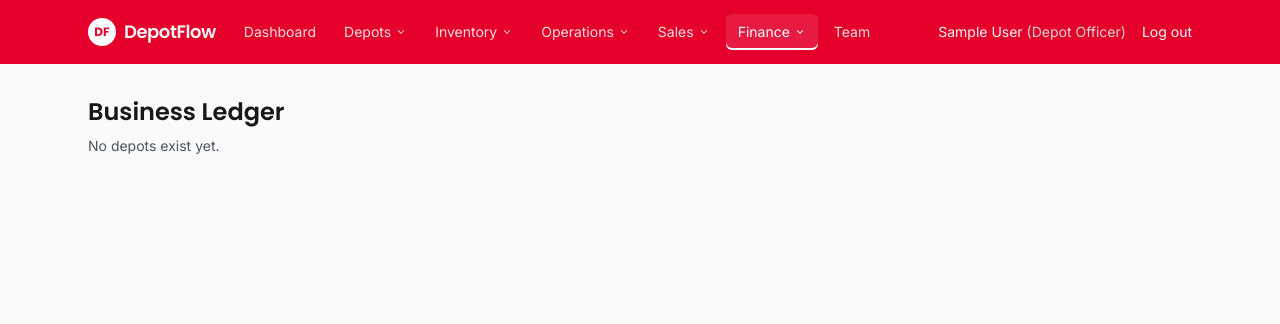
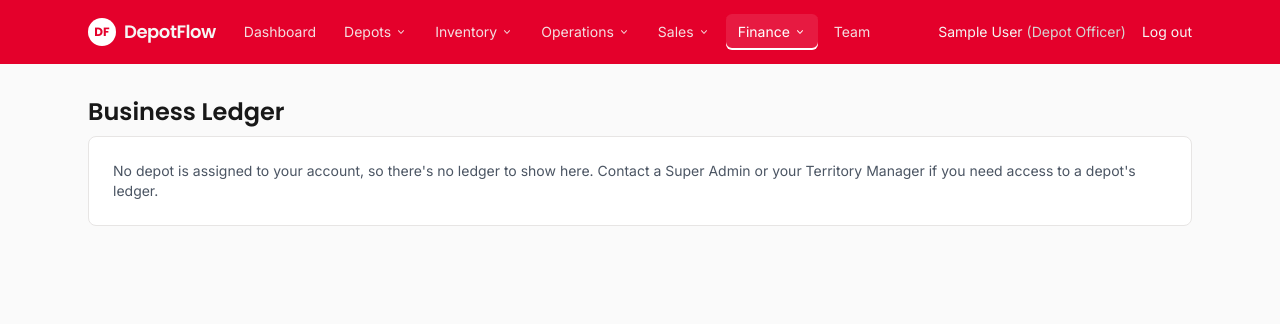
Before and after one commit to 1Noobee/DepotFlow, a Django app: page /finance/ledger/ in a window 1280 px wide. Shown: the top 324 px of the page. Run offline with Django 5.2, Linux system fonts and the light colour scheme; the visitor is signed in with stand-in values (Sample User, id 1); data that the repository does not hold is empty; some libraries are stand-ins or nearby versions.

Commit message:
ledger_confidentiality

```diff
--- a/finance/templates/finance/ledger_list.html
+++ b/finance/templates/finance/ledger_list.html
@@ -4,7 +4,7 @@
 <div class="flex flex-wrap items-end justify-between gap-4 mb-2">
     <h1 class="text-2xl font-semibold">Business Ledger</h1>
 
-    {% if depots|length > 1 %}
+    {% if can_switch and depots|length > 1 %}
     <form method="get" class="flex items-center gap-2">
         <label for="id_ledger_depot" class="text-sm text-stone-500">Depot</label>
         <select id="id_ledger_depot" name="depot" onchange="this.form.submit()"
@@ -18,7 +18,10 @@
 </div>
 
 {% if not depot %}
-<p class="text-sm text-gray-600 mb-6">No depots exist yet.</p>
+<div class="bg-white border border-stone-200 rounded-lg p-6 text-sm text-gray-600">
+    No depot is assigned to your account, so there's no ledger to show here. Contact a
+    Super Admin or your Territory Manager if you need access to a depot's ledger.
+</div>
 {% else %}
 <p class="text-sm text-gray-600 mb-6">
     {{ depot.name }} &middot; most recent 200 entries. Read-only — corrections happen via reversal on the source record.
--- a/finance/views.py
+++ b/finance/views.py
@@ -224,30 +224,37 @@ def supplier_rebate_reverse(request, pk):
 @login_required
 def ledger_list(request):
     """
-    Business Ledger, one depot at a time — mixing every depot's
-    entries into a single list made it hard to actually read, so
-    this mirrors reports.stock_view's depot-switcher pattern instead.
+    Business Ledger, scoped for depot confidentiality — this is a
+    deliberate exception to the rest of the app's "reads are open to
+    anyone" convention, since ledger entries are real financial
+    detail for a specific depot:
 
-    Territory Managers only see depots within their own territory in
-    the switcher (matches reports.stock_view's scoping for the same
-    role); everyone else can pick from every depot, consistent with
-    every other list view in the app being read-open regardless of
-    role — only mutations are permission-gated.
+    - Super Admin (or staff): every depot, switchable.
+    - Territory Manager: every depot in their own territory, switchable.
+    - Everyone else (Depot Manager, Depot Officer, Finance Officer,
+      Salesman, Viewer): only their own assigned depot — no switcher,
+      and a ?depot= query param from anyone outside the two groups
+      above is ignored rather than honored, so this can't be bypassed
+      by editing the URL. No depot on the account means no ledger to
+      show at all, rather than falling back to "all of them".
     """
 
     user = request.user
+    can_switch = user.is_staff or user.is_super_admin or (user.is_territory_manager and user.territory_id)
 
-    if user.is_territory_manager and user.territory_id:
+    if user.is_staff or user.is_super_admin:
+        depots = Depot.objects.order_by("name")
+    elif user.is_territory_manager and user.territory_id:
         depots = Depot.objects.filter(territory=user.territory).order_by("name")
+    elif user.depot_id:
+        depots = Depot.objects.filter(pk=user.depot_id)
     else:
-        depots = Depot.objects.order_by("name")
+        depots = Depot.objects.none()
 
     depot_id = request.GET.get("depot")
 
-    if depot_id:
-        depot = get_object_or_404(Depot, pk=depot_id)
-    elif user.depot_id:
-        depot = user.depot
+    if depot_id and can_switch:
+        depot = get_object_or_404(depots, pk=depot_id)
     else:
         depot = depots.first()
 
@@ -259,5 +266,6 @@ def ledger_list(request):
     return render(request, "finance/ledger_list.html", {
         "depots": depots,
         "depot": depot,
+        "can_switch": can_switch,
         "ledger_entries": ledger_entries,
     })
```
